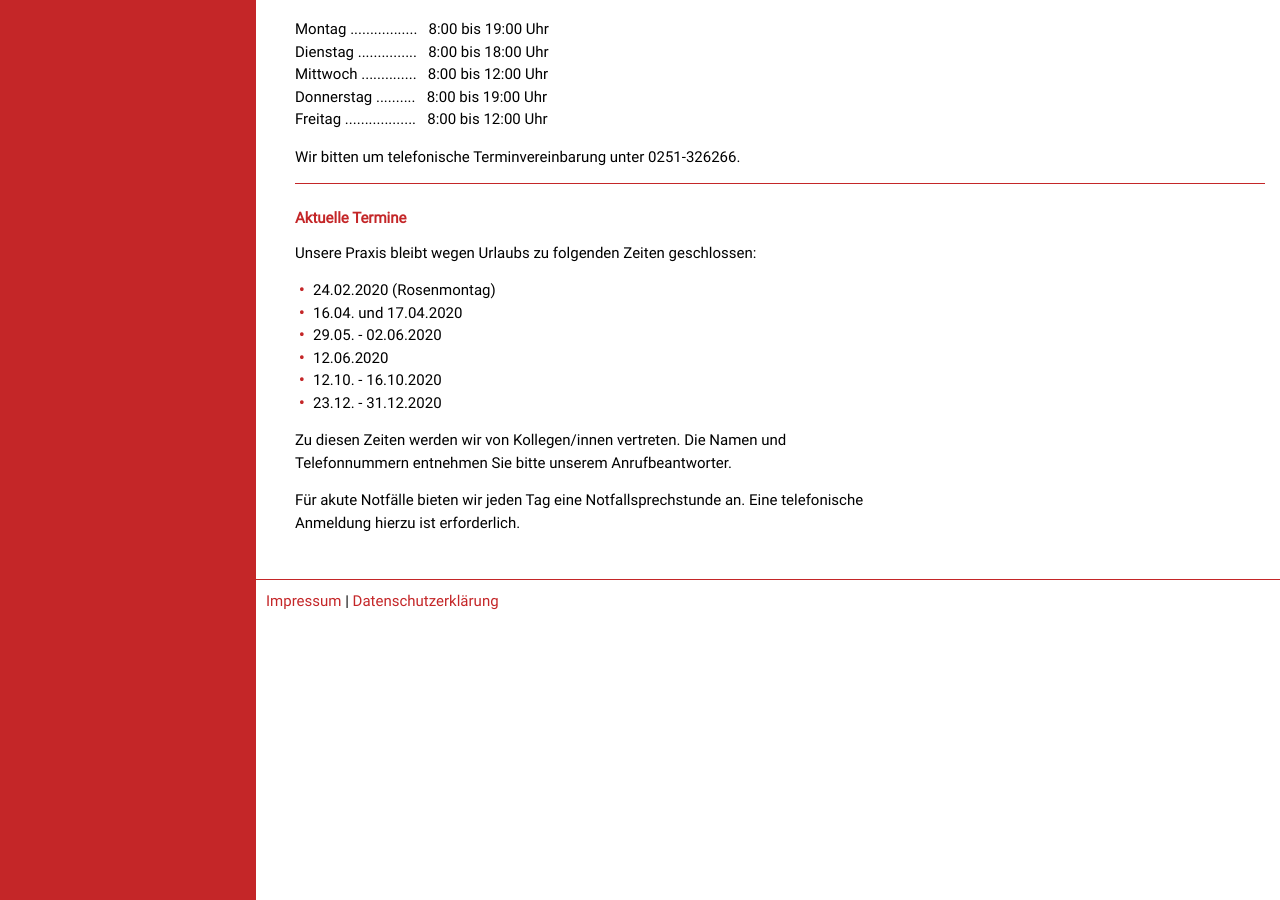
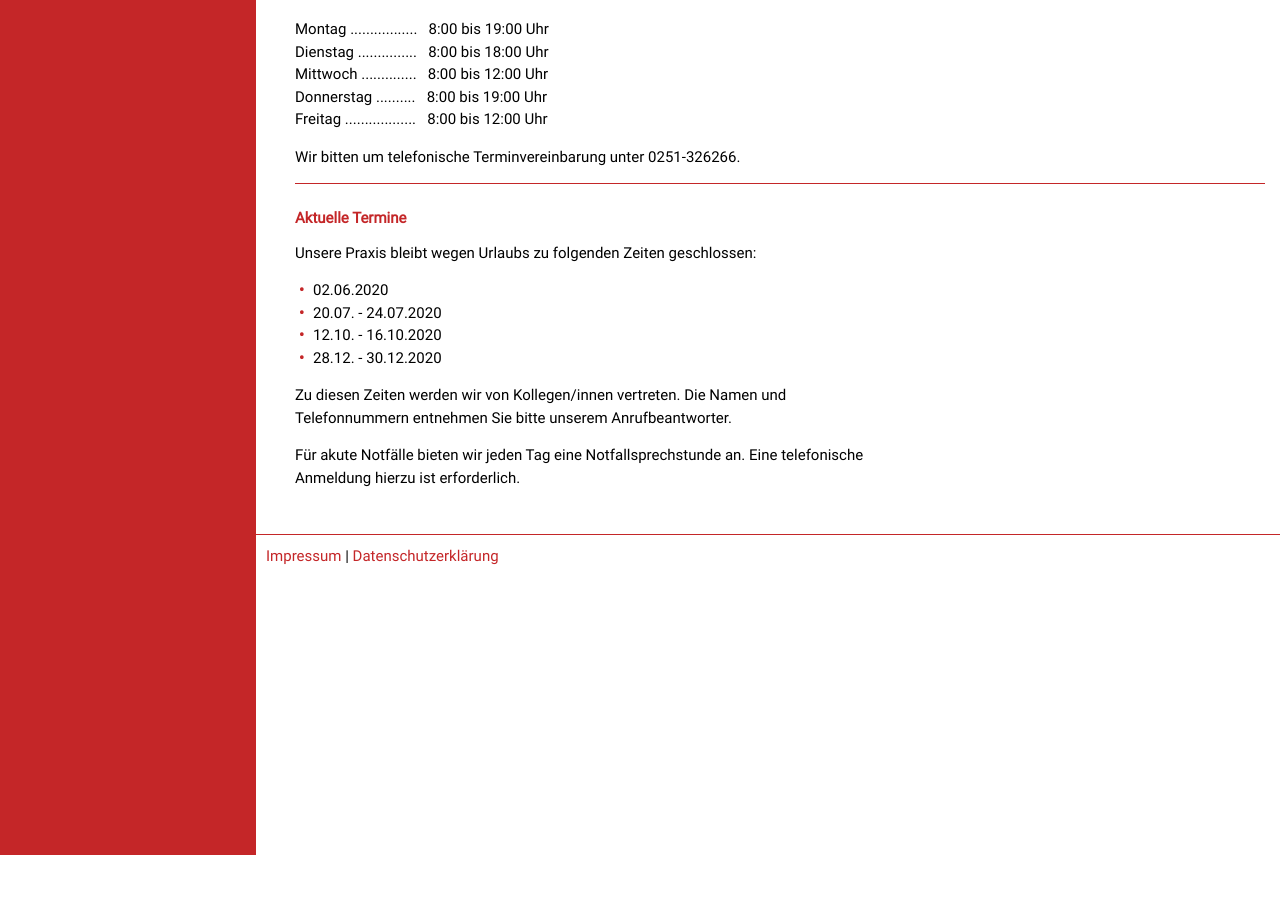
Before and after one commit to drmonikaburger/drmonikaburger.github.com, a Jekyll site: the page built from sprechzeiten.html, in a window 1280 px wide and 900 px high, scrolled down 754 px. Built offline with Jekyll 4.4.1, drawn with Linux system fonts in a browser that asks for light colours; after the commit the page ends 1609 px from its top, so only the background shows below that.

Commit message:
urlaub geändert

```diff
--- a/sprechzeiten.html
+++ b/sprechzeiten.html
@@ -22,12 +22,10 @@ Freitag .................. &nbsp; 8:00 bis 12:00 Uhr
 <p>Unsere Praxis bleibt wegen Urlaubs zu folgenden Zeiten geschlossen:</p>
 
 <ul>
-  <li>24.02.2020 (Rosenmontag)</li>
-  <li>16.04. und 17.04.2020</li>
-  <li>29.05. - 02.06.2020</li>
-  <li>12.06.2020</li>
+  <li>02.06.2020</li>
+  <li>20.07. - 24.07.2020</li>
   <li>12.10. - 16.10.2020</li>
-  <li>23.12. - 31.12.2020</li>
+  <li>28.12. - 30.12.2020</li>
 </ul>
 
 <p>Zu diesen Zeiten werden wir von Kollegen/innen vertreten.
```
